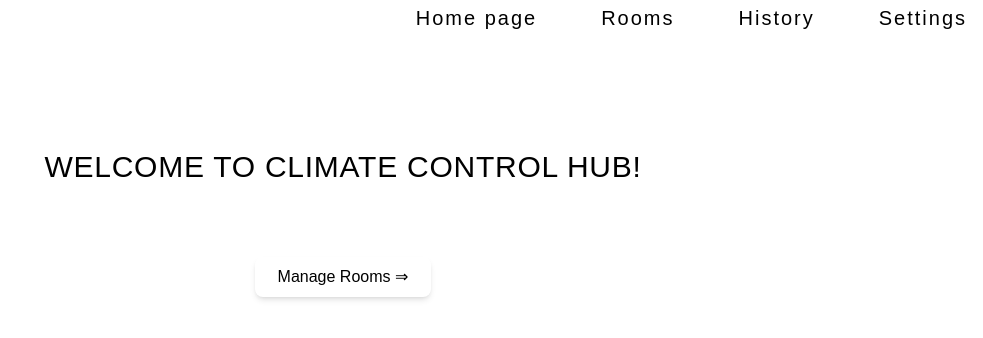
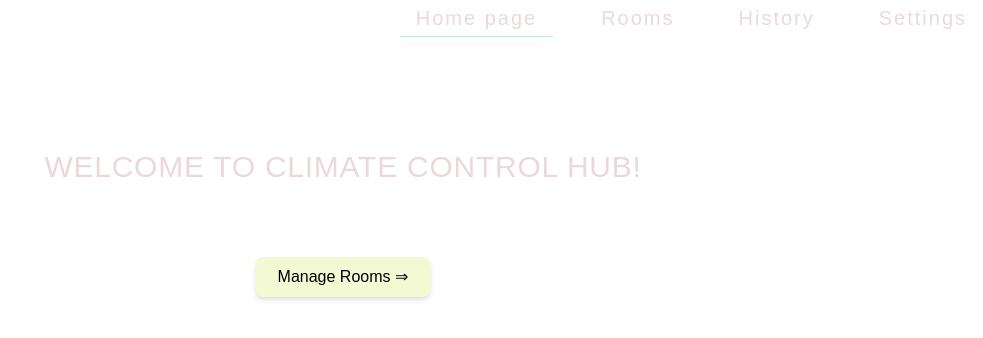
Before and after one commit to LMV5/climate-control, a Next.js app: page / in a window 1280 px wide. Shown: the top 338 px of the page, without its empty margins (297-1280 px from the left). Built offline with nearby package versions, Linux system fonts and the light colour scheme.

Commit message:
add await to params, fix bug with plain objects

```diff
--- a/app/globals.css
+++ b/app/globals.css
@@ -3,21 +3,21 @@
 @tailwind utilities;
 
 :root {
-  --black: "#000";
-  --darkBlue: "#0d0c1d";
-  --paleYellow: "#f3f9d2";
-  --paleYellowOpacity: "#f3f9d2aa";
-  --paleGrey: "#ebd8da";
-  --timberWolf: "#d3d0d0";
-  --silver: "#aaa7a7";
-  --slateGray: "#6c757d";
-  --aquamarine: "#A4F9C8";
-  --softGreen: "#b9f98e";
-  --green: "#95e262";
-  --softBlue: "#75b4f7";
-  --dodgerBlue: "#228dff";
-  --lightCoral: "#fc7e8b";
-  --brightPink: "#fc5d6d";
+  --black: #000;
+  --darkBlue: #0d0c1d;
+  --paleYellow: #f3f9d2;
+  --paleYellowOpacity: #f3f9d2aa;
+  --paleGrey: #ebd8da;
+  --timberWolf: #d3d0d0;
+  --silver: #aaa7a7;
+  --slateGray: #6c757d;
+  --aquamarine: #a4f9c8;
+  --softGreen: #b9f98e;
+  --green: #95e262;
+  --softBlue: #75b4f7;
+  --dodgerBlue: #228dff;
+  --lightCoral: #fc7e8b;
+  --brightPink: #fc5d6d;
 }
 
 @media (prefers-color-scheme: dark) {
--- a/app/rooms/[roomId]/page.jsx
+++ b/app/rooms/[roomId]/page.jsx
@@ -6,7 +6,7 @@ import { getSettings } from "@/utils/getSettings";
 
 const Page = async ({ params }) => {
   await connectDB();
-  const { roomId } = params;
+  const { roomId } = await params;
 
   const room = await getRoom(roomId);
   const roomHistory = await getRoomHistory(roomId);
@@ -19,7 +19,7 @@ const Page = async ({ params }) => {
 
   const cleanRoom = {
     ...room,
-    _id: room._id,
+    _id: room._id.toString(),
   };
 
   return (
```
